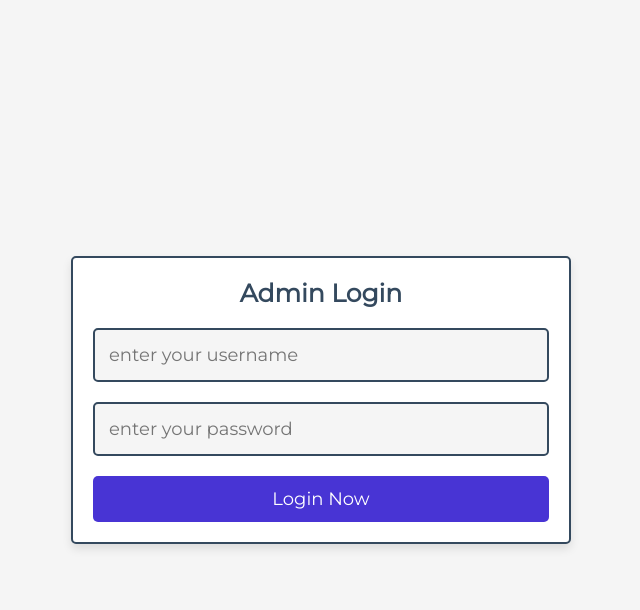
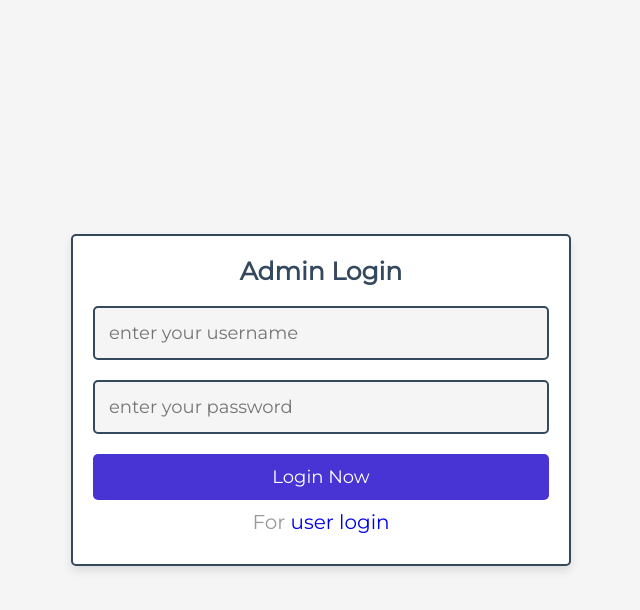
Before and after one commit to Amanthaerandaka/FlowerShopManagement, a PHP site: page /admin/admin_login.php in a window 1280 px wide. Shown: the top 610 px of the page, without its empty margins (319-959 px from the left). Run offline with PHP 8.4, Linux system fonts and the light colour scheme; some libraries are stand-ins or nearby versions.

Commit message:
Update admin_login.php

```diff
--- a/FlowerShopManagement/admin/admin_login.php
+++ b/FlowerShopManagement/admin/admin_login.php
@@ -65,7 +65,7 @@ if(isset($message)){
       <input type="text" name="name" maxlength="20" required placeholder="enter your username" class="box" oninput="this.value = this.value.replace(/\s/g, '')">
       <input type="password" name="pass" maxlength="20" required placeholder="enter your password" class="box" oninput="this.value = this.value.replace(/\s/g, '')">
       <input type="submit" value="login now" name="submit" class="btn">
-      <!--<p>For <a href="../login.php">user login</a></p>-->
+      <p>For <a href="../login.php">user login</a></p>
    </form>
 
 </section>
```
